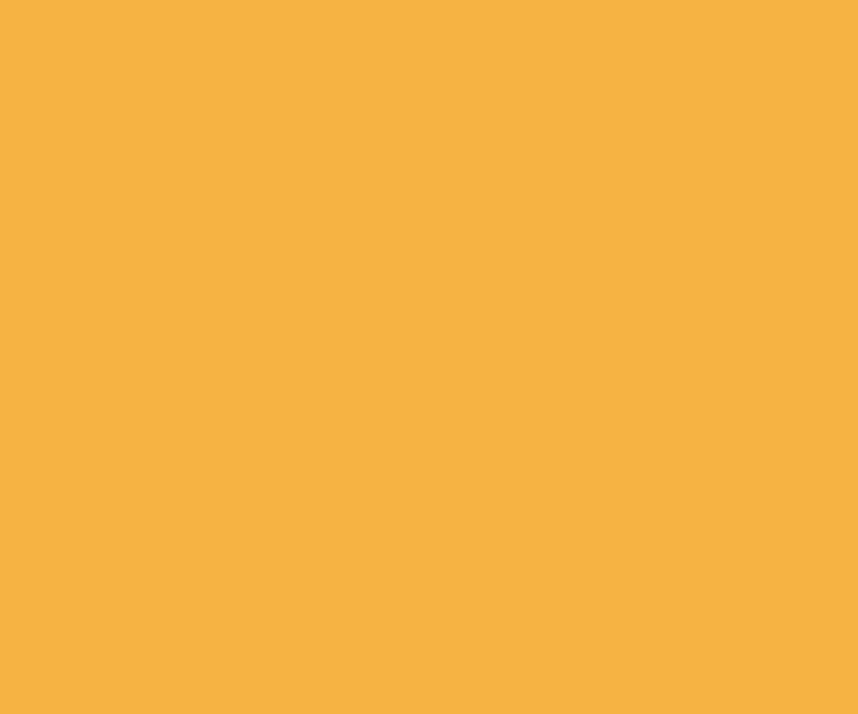
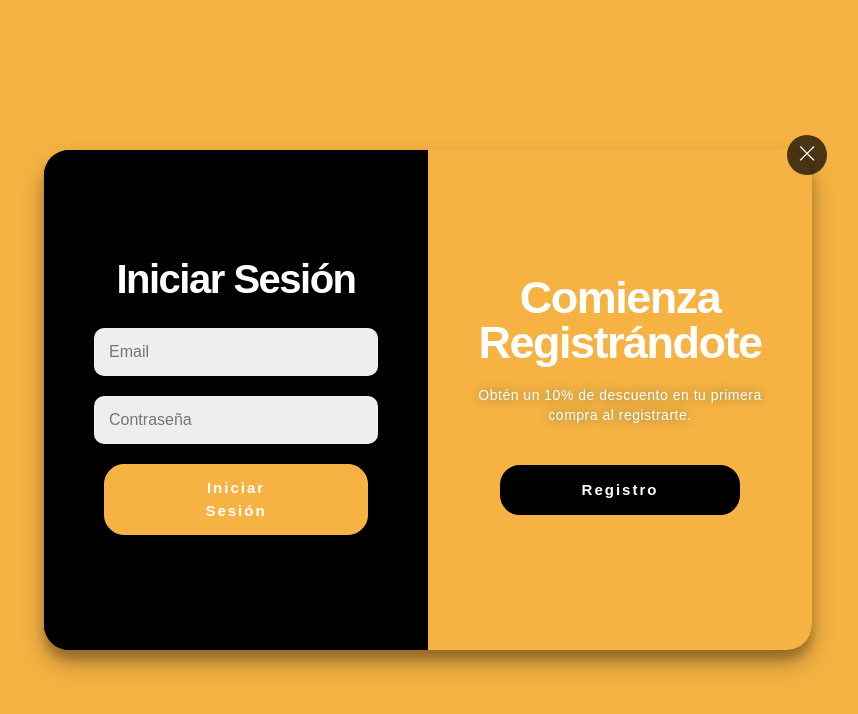
Before and after one commit to Fblink88/appBurguer-React, a React (Vite) app: page /login in a window 1280 px wide. Shown: the top 714 px of the page, without its empty margins (212-1070 px from the left). Built offline with nearby package versions, Linux system fonts and the light colour scheme.

Commit message:
Avance Javascript

```diff
--- a/src/pages/client/Login.jsx
+++ b/src/pages/client/Login.jsx
@@ -1,84 +1,154 @@
-import React from 'react'
+import React, { useState, useEffect } from 'react';
 import 'bootstrap-icons/font/bootstrap-icons.css';
-import '../../styles/Login.css'
+import '../../styles/login2.css';
+import { useNavigate } from 'react-router-dom';
+
 
 function Login() {
+  const [isRegisterActive, setIsRegisterActive] = useState(false);
+  const [registerName, setRegisterName] = useState("");
+  const [registerEmail, setRegisterEmail] = useState("");
+  const [registerPassword, setRegisterPassword] = useState("");
+  const [loginEmail, setLoginEmail] = useState("");
+  const [loginPassword, setLoginPassword] = useState("");
+
+
+  const navigate = useNavigate();
+
+
+  // --- Usuarios ---
+  const [usuarios, setUsuarios] = useState(() => {
+    const stored = localStorage.getItem("usuarios");
+    return stored ? JSON.parse(stored) : [];
+  });
+
+  useEffect(() => {
+    localStorage.setItem("usuarios", JSON.stringify(usuarios));
+  }, [usuarios]);
+
+  // --- Login ---
+  const handleLoginSubmit = (e) => {
+    e.preventDefault();
+
+    const usuarioValido = usuarios.find(
+      (u) => u.email === loginEmail && u.password === loginPassword
+    );
+
+    if (usuarioValido) {
+      localStorage.setItem("isLoggedIn", "true");
+      localStorage.setItem("userName", usuarioValido.nombre);
+
+      if (usuarioValido.email === "admin@profesor.duocuc.cl") {
+        navigate("/admin/dashboard");
+      } else {
+        navigate("/inicio");
+      }
+    } else {
+      alert("Email o contraseña incorrectos");
+    }
+  };
+
+  // --- Registro ---
+  const handleRegisterSubmit = (e) => {
+    e.preventDefault();
+
+    if (!registerName || !registerEmail || !registerPassword) {
+      alert("Por favor, completa todos los campos.");
+      return;
+    }
+
+    const emailValido =
+      registerEmail.endsWith("@duocuc.cl") ||
+      registerEmail.endsWith("@profesor.duocuc.cl") ||
+      registerEmail.endsWith("@gmail.com");
+
+    if (!emailValido) {
+      alert("El correo debe tener un dominio válido: @duocuc.cl, @profesor.duocuc.cl o @gmail.com");
+      return;
+    }
+
+    if (usuarios.some((u) => u.email === registerEmail)) {
+      alert("Este email ya está registrado.");
+      return;
+    }
+
+    const newUser = {
+      nombre: registerName,
+      email: registerEmail,
+      password: registerPassword,
+    };
+
+    setUsuarios([...usuarios, newUser]);
+    alert("¡Registro exitoso! Ahora puedes iniciar sesión.");
+    setRegisterName("");
+    setRegisterEmail("");
+    setRegisterPassword("");
+    setIsRegisterActive(false);
+  };
+
+  return (
+    <main className='login-page-container'>
+      <div className="login-wrapper">
+        <a
+          href="#" id="close-login" className="close-button" onClick={(e) => {
+            e.preventDefault(); // evita el comportamiento por defecto del href
+            navigate("/");       // redirige al inicio
+          }}
+        >
+          <i className="bi bi-x-lg"></i>
+        </a>
 
 
 
 
+        {/* 👇 Clase dinámica para el panel */}
+        <div className={`container ${isRegisterActive ? 'right-panel-active' : ''}`} id="container">
 
-
-
-
-  return (
-    <>
-    <body className='body-login'>
-
+          {/* FORMULARIO REGISTRO */}
           <div className="form-container register-container">
-        <form id="registerForm">
+            <form onSubmit={handleRegisterSubmit}>
               <h1>Regístrate aquí</h1>
-          <input type="text" placeholder="Nombre" id="register-nombre" required />
-          <input type="email" placeholder="Email" id="register-email" required />
-          <input type="password" placeholder="Contraseña" id="register-password" minLength="4" maxLength="10" required />
-
+              <input type="text" placeholder="Nombre" value={registerName}
+                onChange={(e) => setRegisterName(e.target.value)} required />
+              <input type="email" placeholder="Email" value={registerEmail}
+                onChange={(e) => setRegisterEmail(e.target.value)} required />
+              <input type="password" placeholder="Contraseña" value={registerPassword}
+                onChange={(e) => setRegisterPassword(e.target.value)} minLength="4" maxLength="10" required />
               <button type="submit" className="btn-register">Regístrate</button>
-          <span>o usa tu cuenta</span>
-          <div className="social-container">
-            <a href="#" className="social"><i className="bi bi-google"></i></a>
-            <a href="#" className="social"><i className="bi bi-facebook"></i></a>
-            <a href="#" className="social"><i className="bi bi-instagram"></i></a>
-          </div>
-
-        </form>
-      </div>
-      <div className="form-container login-container">
-        <form id="loginForm" >
-          <h1>Iniciar Sesión</h1>
-          <input type="email" placeholder="Email" id="email" required />
-          <input type="password" placeholder="Contraseña" id="password" required />
-          <div className="content">
-            <div className="checkbox">
-              <input type="checkbox" name="checkbox" id="checkbox" />
-              <label>Recordar</label>
-            </div>
-            <div className="pass-link">
-              <a href="#">¿Olvidaste tu contraseña?</a>
-            </div>
-          </div>
-          <button type="submit" className="btn-register">Iniciar Sesión</button>
-          <span>o usa tu cuenta</span>
-          <div className="social-container">
-            <a href="#" className="social"><i className="bi bi-google"></i></a>
-            <a href="#" className="social"><i className="bi bi-facebook"></i></a>
-            <a href="#" className="social"><i className="bi bi-instagram"></i></a>
-          </div>
             </form>
           </div>
 
+          {/* FORMULARIO LOGIN */}
+          <div className="form-container login-container">
+            <form onSubmit={handleLoginSubmit}>
+              <h1>Iniciar Sesión</h1>
+              <input type="email" placeholder="Email" value={loginEmail}
+                onChange={(e) => setLoginEmail(e.target.value)} required />
+              <input type="password" placeholder="Contraseña" value={loginPassword}
+                onChange={(e) => setLoginPassword(e.target.value)} required />
+              <button type="submit" className="btn-register">Iniciar Sesión</button>
+            </form>
+          </div>
+
+          {/* PANEL ANIMADO */}
           <div className="overlay-container">
             <div className="overlay">
               <div className="overlay-panel overlay-left">
                 <h1 className="title">Bienvenido a <br /> Golden Burger</h1>
                 <p>Las mejores hamburguesas de la quinta región.</p>
-            <button className="ghost" id="login">
-              Iniciar Sesión
-            </button>
+                <button className="ghost" onClick={() => setIsRegisterActive(false)} id="login">Iniciar Sesión</button>
               </div>
               <div className="overlay-panel overlay-right">
                 <h1 className="title">Comienza <br /> Registrándote</h1>
                 <p>Obtén un 10% de descuento en tu primera compra al registrarte.</p>
-            <button className="ghost" id="register" >
-              Registro
-            </button>
+                <button className="ghost" onClick={() => setIsRegisterActive(true)} id="register">Registro</button>
               </div>
             </div>
           </div>
-
-
-    </body>
-    </>
-  )
+        </div>
+      </div>
+    </main>
+  );
 }
 
-export default Login
+export default Login;
--- a/src/styles/login.css
+++ b/src/styles/login.css
@@ -1,9 +1,7 @@
 /*****************************************************Formulario de Login**************************************************************************/
-* {
-  box-sizing: border-box;
-}
 
-.body-login {
+
+.login-page-container{
   display: flex;
   background-color: #f6b343;
   justify-content: center;
@@ -14,7 +12,12 @@
   height: 100vh;
 }
 
-h1 {
+.login-page-container * {
+  box-sizing: border-box;
+}
+
+
+.login-page-container h1 {
   font-weight: 700;
   letter-spacing: -1.5px;
   margin: 0;
@@ -22,14 +25,14 @@ h1 {
   color:white
 }
 
-h1.title {
+.login-page-container h1.title {
   font-size: 45px;
   line-height: 45px;
   margin: 0;
   text-shadow: 0 0 10px #f6b343;
 }
 
-p {
+.login-page-container p {
   font-size: 14px;
   font-weight: 100;
   line-height: 20px;
@@ -39,13 +42,13 @@ p {
   color:white
 }
 
-span {
+.login-page-containerspan {
   font-size: 14px;
   margin-top: 25px;
   color:white
 }
 
-a {
+.login-page-container a {
   color: #ffffff;
   font-size: 14px;
   text-decoration: none;
@@ -79,14 +82,14 @@ a:hover {
   height: 12px;
 }
 
-.content label {
+.login-page-containercontent label {
   font-size: 14px;
   user-select: none;
   padding-left: 5px;
     color:white;
 }
 
-button {
+.login-page-container button {
   position: relative;
   border-radius: 20px;
   border: 1px solid #f6b343;
@@ -143,7 +146,7 @@ button.ghost:hover i.login{
   opacity: 1;
 }
 
-form {  /*Formulario de Inicio Sesion y Registro*/
+.login-page-container form {  /*Formulario de Inicio Sesion y Registro*/
   background-color: #000000;
   display: flex;
   align-items: center;
@@ -154,23 +157,23 @@ form {  /*Formulario de Inicio Sesion y Registro*/
   text-align: center;
 }
 
-input {
+.login-page-container input {
   background-color: #eee;
   border-radius: 10px;
   border: none;
   padding: 12px 15px;
-  margin: 8px 0;
+  margin: 10px 0;
   width: 100%;
 }
 
-.container {
+.login-page-container .container {
   background-color: #0f0f0f;
   border-radius: 25px;
   box-shadow: 0 14px 28px rgba(0, 0, 0, 0.25), 0 10px 10px rgba(0, 0, 0, 0.22);
   position: relative;
   overflow: hidden;
-  width: 768px;
-  max-width: 100%;
+  width: 100%;
+  max-width: 768px; /* sigue siendo el máximo en desktop */
   min-height: 500px;
   display: flex;
 
@@ -210,6 +213,11 @@ input {
   animation: show 0.6s;
 
 }
+input, .btn-register {
+  width: 90%;
+  margin: 10px 0;
+}
+
 
 @keyframes show {
   0%,
@@ -224,6 +232,31 @@ input {
     z-index: 5;
   }
 }
+@media (max-width: 768px) {
+  .login-page-container .container {
+    flex-direction: column;  /* apilar formularios verticalmente */
+    min-height: auto;
+    overflow: visible;       /* evitar scroll horizontal */
+  }
+
+  .form-container {
+    width: 100% !important;  /* formularios ocupan todo el ancho */
+    left: 0 !important;
+    transform: translateX(0) !important;
+    opacity: 1 !important;
+    position: relative !important;
+  }
+
+  .overlay-container {
+    display: none;           /* opcional: ocultar overlay en móvil */
+  }
+
+  input, .btn-register {
+    width: 90%;              /* inputs y botones casi full ancho */
+    margin: 10px 0;
+  }
+}
+
 
 .overlay-container {
   position: absolute;
--- /dev/null
+++ b/src/styles/login2.css
@@ -0,0 +1,332 @@
+/* login.css - Estilos específicos para el componente Login */
+
+#container{
+    background-color: rgba(0, 0, 0, 0.9);
+}
+
+.login-page-container {
+  display: flex;
+  background-color: #f6b343;
+  justify-content: center;
+  align-items: center;
+  flex-direction: column;
+  font-family: "Poppins", sans-serif;
+  overflow: hidden;
+  height: 100vh;
+  padding: 20px;
+}
+
+.login-page-container * {
+  box-sizing: border-box;
+}
+
+.login-wrapper {
+  position: relative;
+  width: 100%;
+  max-width: 768px;
+}
+
+/* Botón de cierre */
+.close-button {
+  position: absolute;
+  top: -15px;
+  right: -15px;
+  background: rgba(0, 0, 0, 0.7);
+  border: none;
+  border-radius: 50%;
+  width: 40px;
+  height: 40px;
+  display: flex;
+  align-items: center;
+  justify-content: center;
+  color: white;
+  font-size: 1.2rem;
+  cursor: pointer;
+  z-index: 1000;
+  transition:  0.3s ease;
+}
+
+.close-button:hover {
+  background: rgba(0, 0, 0, 0.9);
+}
+
+/* Contenedor principal */
+.login-page-container .container {
+  background-color: #0f0f0f;
+  border-radius: 25px;
+  box-shadow: 0 14px 28px rgba(0, 0, 0, 0.25), 0 10px 10px rgba(0, 0, 0, 0.22);
+  position: relative;
+  overflow: hidden;
+  width: 100%;
+  min-height: 500px;
+  display: flex;
+}
+
+/* Títulos y textos */
+.login-page-container h1 {
+  font-weight: 700;
+  letter-spacing: -1.5px;
+  margin: 0;
+  margin-bottom: 15px;
+  color: white;
+}
+
+.login-page-container h1.title {
+  font-size: 45px;
+  line-height: 45px;
+  margin: 0;
+  text-shadow: 0 0 10px #f6b343;
+}
+
+.login-page-container p {
+  font-size: 14px;
+  font-weight: 100;
+  line-height: 20px;
+  letter-spacing: 0.5px;
+  margin: 20px 0 30px;
+  text-shadow: 0 0 10px rgba(16, 64, 74, 0.5);
+  color: white;
+}
+
+/* Formularios */
+.login-page-container form {
+  background-color: #000000;
+  display: flex;
+  align-items: center;
+  justify-content: center;
+  flex-direction: column;
+  padding: 0 50px;
+  height: 100%;
+  text-align: center;
+}
+
+.login-page-container input {
+  background-color: #eee;
+  border-radius: 10px;
+  border: none;
+  padding: 12px 15px;
+  margin: 10px 0;
+  width: 100%;
+  transition: box-shadow 0.3s ease;
+}
+
+.login-page-container input:focus {
+  outline: none;
+  box-shadow: 0 0 0 2px #f6b343;
+}
+
+/* Botones */
+.login-page-container button {
+  position: relative;
+  border-radius: 20px;
+  border: 1px solid #f6b343;
+  background-color: #f6b343;
+  color: #ffffff;
+  font-size: 15px;
+  font-weight: 700;
+  margin: 10px;
+  padding: 12px 80px;
+  letter-spacing: 2px;
+  text-transform: capitalize;
+  transition: 0.5s ease-in-out;
+  cursor: pointer;
+}
+
+.login-page-container button:hover {
+  letter-spacing: 3px;
+}
+
+.login-page-container button:active {
+  transform: scale(0.95);
+}
+
+.login-page-container button:focus {
+  outline: none;
+}
+
+button.ghost {
+  background-color: #000000;
+  border: 2px solid #000000;
+  color: #ffffff;
+}
+
+button.ghost:hover {
+  background-color: #f6b343;
+  color: #000000;
+}
+
+/* Contenedores de formularios */
+.form-container {
+  position: absolute;
+  top: 0;
+  height: 100%;
+  transition: all 0.6s ease-in-out;
+  display: flex;
+  width: 50%;
+}
+
+.login-container {
+  left: 0;
+  z-index: 2;
+  background-color: #000000;
+}
+
+
+.container.right-panel-active .login-container {
+  transform: translateX(100%);
+}
+
+.register-container {
+  left: 0;
+  opacity: 0;
+  z-index: 1;
+  background-color: #000000;
+}
+
+.container.right-panel-active .register-container {
+  transform: translateX(100%);
+  opacity: 1;
+  z-index: 5;
+  animation: show 0.6s;
+}
+
+@keyframes show {
+  0%,
+  49.99% {
+    opacity: 0;
+    z-index: 1;
+  }
+
+  50%,
+  100% {
+    opacity: 1;
+    z-index: 5;
+  }
+}
+
+/* Panel overlay */
+.overlay-container {
+  position: absolute;
+  top: 0;
+  left: 50%;
+  width: 50%;
+  height: 100%;
+  overflow: hidden;
+  transition: transform 0.6s ease-in-out;
+  z-index: 100;
+}
+
+.container.right-panel-active .overlay-container {
+  transform: translate(-100%);
+}
+
+.overlay {
+  background-size: cover;
+  background-position: 0 0;
+  color: #fff;
+  position: relative;
+  left: -100%;
+  height: 100%;
+  width: 200%;
+  transform: translateX(0);
+  transition: transform 0.6s ease-in-out;
+}
+
+.overlay::before {
+  content: "";
+  position: absolute;
+  left: 0;
+  right: 0;
+  top: 0;
+  bottom: 0;
+  background: linear-gradient(to top, #f6b343, #f6b343);
+}
+
+.container.right-panel-active .overlay {
+  transform: translateX(50%);
+}
+
+.overlay-panel {
+  position: absolute;
+  display: flex;
+  align-items: center;
+  justify-content: center;
+  flex-direction: column;
+  padding: 0 40px;
+  text-align: center;
+  top: 0;
+  height: 100%;
+  width: 50%;
+  transform: translateX(0);
+  transition: transform 0.6s ease-in-out;
+}
+
+.overlay-left {
+  transform: translateX(-20%);
+}
+
+.container.right-panel-active .overlay-left {
+  transform: translateX(0);
+}
+
+.overlay-right {
+  right: 0;
+  transform: translateX(0);
+}
+
+.container.right-panel-active .overlay-right {
+  transform: translateX(20%);
+}
+
+
+@media (max-width: 768px) {
+  .login-page-container {
+    padding: 10px;
+    height: auto;
+    min-height: 100vh;
+  }
+
+  .login-wrapper {
+    max-width: 100%;
+  }
+
+  .container {
+    flex-direction: column;
+    min-height: auto;
+    overflow: visible;
+  }
+
+  .form-container {
+    width: 100% ;
+    left: 0 ;
+    transform: translateX(0) ;
+    opacity: 1;
+    position: relative ;
+    height: 400px;
+  }
+
+  .overlay-container {
+    display: none;
+
+  }
+
+  .close-button {
+    top: 10px;
+    right: 10px;
+  }
+}
+
+@media (max-width: 480px) {
+  .login-page-container form {
+    padding: 0 20px;
+  }
+
+  .login-page-container h1.title {
+    font-size: 35px;
+    line-height: 35px;
+  }
+
+  .login-page-container button {
+    padding: 12px 40px;
+  }
+}
```
Also changed, not shown: src/data/dataBase.js (+15 -1 lines). Lines whose indentation alone changed are shown as unchanged.
